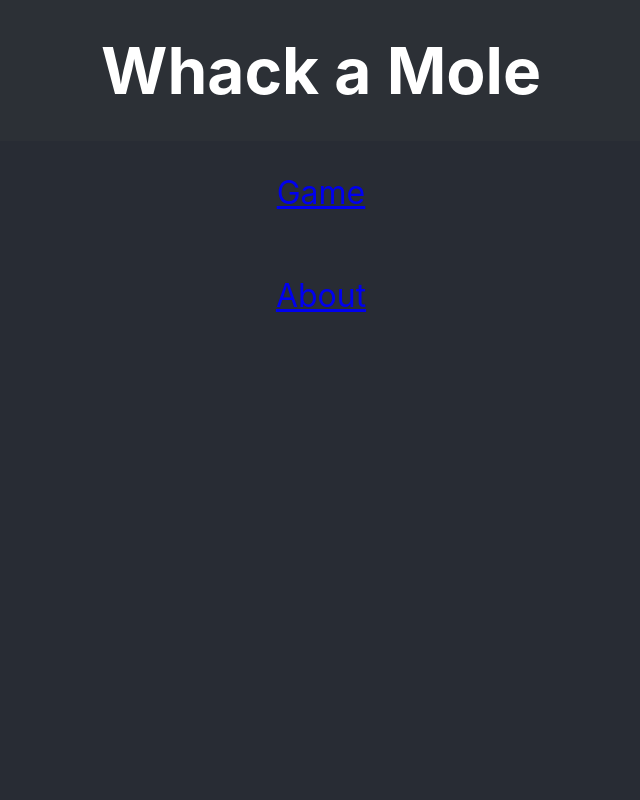
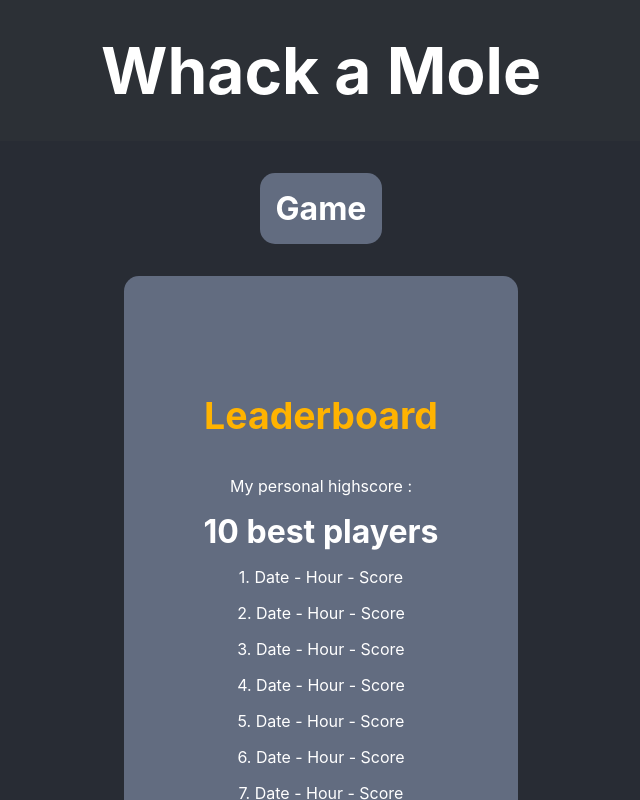
Before and after one commit to pacifiquebayisenge/React-Gaming1, a React (Create React App) app: page / in a window 1280 px wide. Shown: the top 800 px of the page, without its empty margins (319-959 px from the left). Built offline with nearby package versions, Linux system fonts and the light colour scheme.

Commit message:
styling of pages

```diff
--- a/src/App.tsx
+++ b/src/App.tsx
@@ -1,7 +1,7 @@
 import React from "react";
 import { Route, Routes } from "react-router-dom";
 import "./App.css";
-import { Home, Game, About } from "./pages/index";
+import { Home, Game } from "./pages/index";
 
 function App() {
   return (
@@ -10,7 +10,6 @@ function App() {
         <Routes>
           <Route path="/" element={<Home />} />
           <Route path="/game" element={<Game />} />
-          <Route path="/about" element={<About />} />
         </Routes>
       </main>
     </div>
--- a/src/pages/About/About.scss
+++ /dev/null
@@ -1,22 +0,0 @@
-.about {
-  min-height: 100vh;
-  font-size: 2rem;
-  color: white;
-  background-color: transparent;
-  &-header {
-    background-color: #2c3036;
-    padding: 1rem;
-
-    h1 {
-      margin: 0;
-      padding: 1rem 0rem;
-    }
-  }
-
-  &-body {
-    display: flex;
-    flex-direction: column;
-    align-items: center;
-    justify-content: center;
-  }
-}
--- a/src/pages/About/About.tsx
+++ /dev/null
@@ -1,17 +0,0 @@
-import React from "react";
-import { Link } from "react-router-dom";
-import "./About.scss";
-
-function About() {
-  return (
-    <div className="about">
-      <header className="about-header">
-        <h1> About</h1>
-        <Link to="/">Home </Link>
-      </header>
-      <div className="about-body"></div>
-    </div>
-  );
-}
-
-export default About;
--- a/src/pages/Game/Game.scss
+++ b/src/pages/Game/Game.scss
@@ -6,6 +6,22 @@
   header {
     background-color: #2c3036;
     padding: 1rem;
+
+    & > a {
+      margin: 2rem;
+      padding: 1rem;
+      border-radius: 15px;
+      color: white;
+      text-decoration: none;
+      font-weight: bolder;
+      font-size: 2rem;
+      width: max-content;
+      background-color: rgb(98, 108, 128);
+    }
+    & > a:hover {
+      cursor: pointer;
+      background-color: rgb(114, 126, 153);
+    }
 
     h1 {
       margin: 0;
--- a/src/pages/Home/Home.scss
+++ b/src/pages/Home/Home.scss
@@ -19,6 +19,20 @@
     flex-direction: column;
     align-items: center;
     justify-content: center;
+    &-container {
+      background-color: rgb(98, 108, 128);
+      padding: 5rem;
+      border-radius: 15px;
+
+      h3 {
+        color: rgb(255, 179, 0);
+      }
+      p {
+        font-size: 1rem;
+      }
+      &-lastPlayers {
+      }
+    }
   }
 
   &-nav {
@@ -27,7 +41,18 @@
     align-items: center;
     & > a {
       margin: 2rem;
+      padding: 1rem;
+      border-radius: 15px;
+      color: white;
+      text-decoration: none;
+      font-weight: bolder;
+      font-size: 2rem;
       width: max-content;
+      background-color: rgb(98, 108, 128);
+    }
+    & > a:hover {
+      cursor: pointer;
+      background-color: rgb(114, 126, 153);
     }
   }
 }
--- a/src/pages/Home/Home.tsx
+++ b/src/pages/Home/Home.tsx
@@ -4,17 +4,35 @@ import { Link } from "react-router-dom";
 import "./Home.scss";
 
 const Home = () => {
+  const myHishscore = localStorage.getItem("Highscore");
   return (
     <div className="home">
       <header className="home-header">
         <h1> Whack a Mole</h1>
       </header>
-      <div className=" home-body">
+      <div className="home-body">
         <nav className="home-nav">
           <Link to="/game">Game </Link>
-          <Link to="/about">About </Link>
         </nav>
-        <div className="container"></div>
+        <div className="home-body-container">
+          <h3>Leaderboard</h3>
+          <div className="home-body-container-myScore">
+            <p>My personal highscore : {myHishscore}</p>
+          </div>
+          <div className="home-body-container-lastPlayers">
+            <strong>10 best players</strong>
+            <p>1. Date - Hour - Score</p>
+            <p>2. Date - Hour - Score</p>
+            <p>3. Date - Hour - Score</p>
+            <p>4. Date - Hour - Score</p>
+            <p>5. Date - Hour - Score</p>
+            <p>6. Date - Hour - Score</p>
+            <p>7. Date - Hour - Score</p>
+            <p>8. Date - Hour - Score</p>
+            <p>9. Date - Hour - Score</p>
+            <p>10. Date - Hour - Score</p>
+          </div>
+        </div>
       </div>
     </div>
   );
--- a/src/pages/index.tsx
+++ b/src/pages/index.tsx
@@ -2,6 +2,5 @@
 
 import Home from "./Home/Home";
 import Game from "./Game/Game";
-import About from "./About/About";
 
-export { Home, Game, About };
+export { Home, Game };
```
